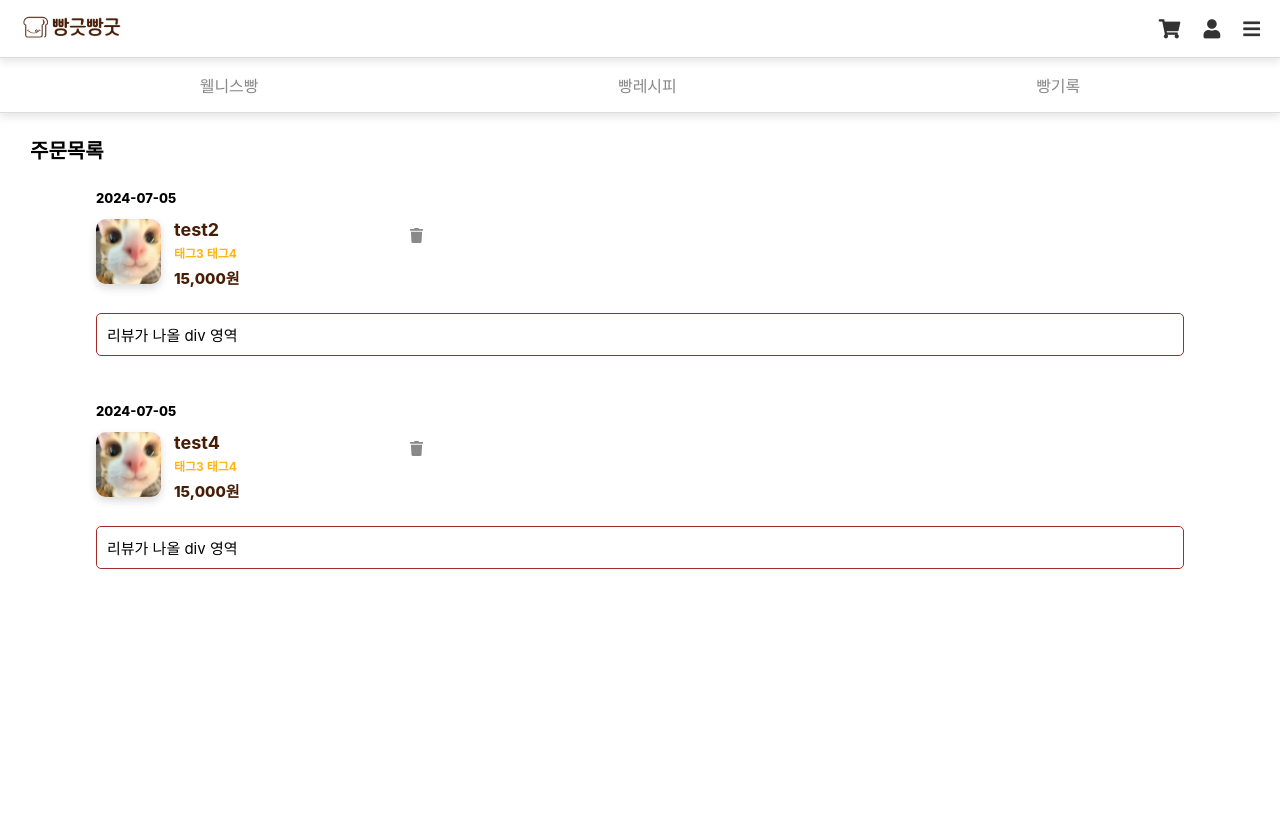
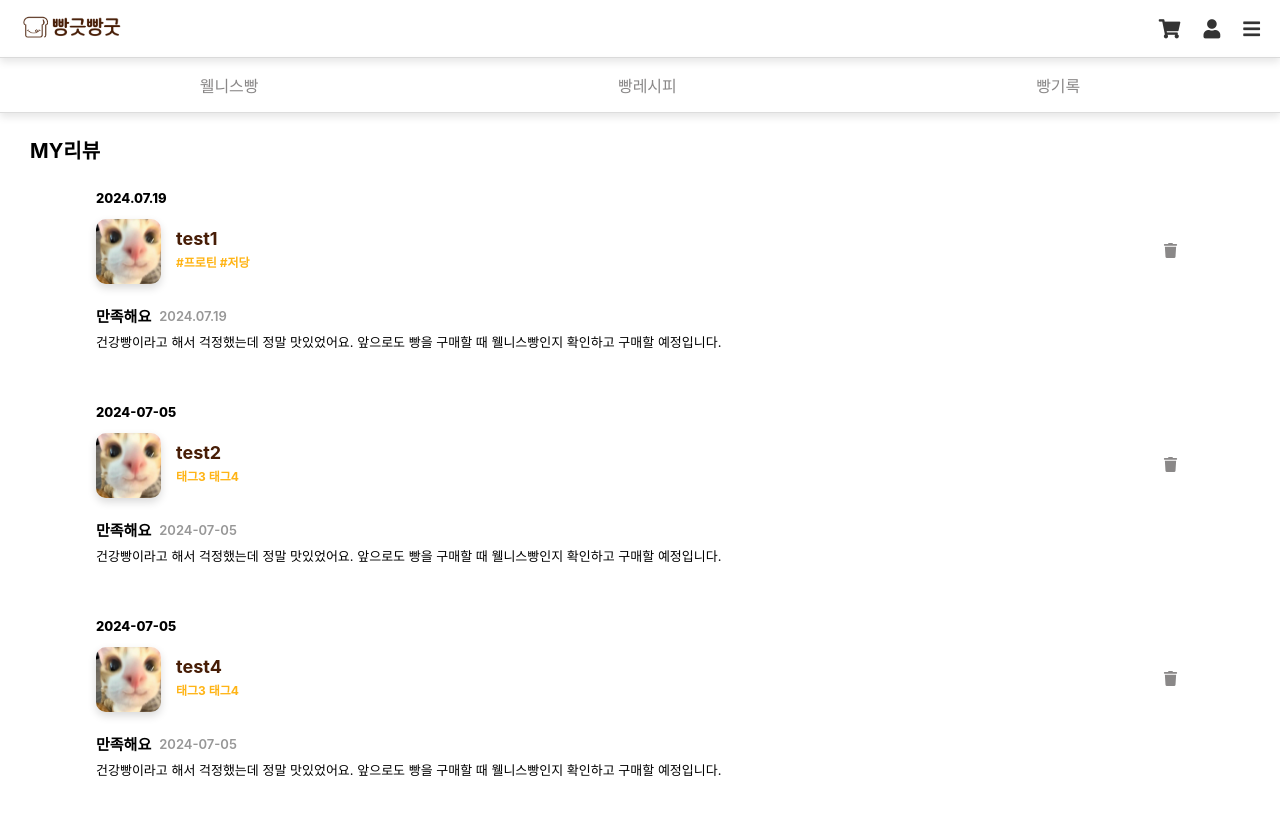
Before and after one commit to Likelion-at-SMWU-12th/DreamPatissier-Client, a React (Create React App) app in the folder dream/: page /users/reviews in a window 1280 px wide. Built offline with nearby package versions, Linux system fonts and the light colour scheme.

Commit message:
[Add] 리뷰 없을 때 출력될 화면 수정

```diff
--- a/dream/db.json
+++ b/dream/db.json
@@ -5,7 +5,10 @@
       "date": "2024-07-19",
       "image": "/bread_re.png",
       "name": "test1",
-      "tags": ["#프로틴", "#저당"],
+      "tags": [
+        "#프로틴",
+        "#저당"
+      ],
       "price": 10000,
       "reviewed": false
     },
@@ -14,7 +17,10 @@
       "date": "2024-07-05",
       "image": "/bread_re.png",
       "name": "test2",
-      "tags": ["태그3", "태그4"],
+      "tags": [
+        "태그3",
+        "태그4"
+      ],
       "price": 15000,
       "reviewed": true
     },
@@ -23,7 +29,10 @@
       "date": "2024-07-05",
       "image": "/bread_re.png",
       "name": "test3",
-      "tags": ["태그3", "태그4"],
+      "tags": [
+        "태그3",
+        "태그4"
+      ],
       "price": 15000,
       "reviewed": false
     },
@@ -32,45 +41,27 @@
       "date": "2024-07-05",
       "image": "/bread_re.png",
       "name": "test4",
-      "tags": ["태그3", "태그4"],
+      "tags": [
+        "태그3",
+        "태그4"
+      ],
       "price": 15000,
       "reviewed": true
     }
   ],
   "recipes": [
     {
-      "id": "b875",
-      "author": "user1",
-      "represent_img": "blob:http://localhost:3000/df6abf98-455e-4229-b34b-c3d820b5a309",
-      "title": "ㅇ",
-      "tags": ["ㅇ"],
-      "cookingTime": "ㅇ",
-      "equipment": ["ㅇ"],
-      "ingredients": [
-        {
-          "item": "ㅇ",
-          "quantity": "ㅇ"
-        },
-        {
-          "item": "ㅇ",
-          "quantity": "ㅇ"
-        }
-      ],
-      "steps": [
-        {
-          "image": "blob:http://localhost:3000/6afdf400-4122-4eca-a5f5-b5bdb00fe8b6",
-          "description": "ㅇ"
-        }
-      ]
-    },
-    {
       "id": "800c",
       "author": "12345",
       "represent_img": "blob:http://localhost:3000/4c585610-0c6f-429d-b9f2-559c26705903",
       "title": "ㅇ",
-      "tags": ["ㅇ"],
+      "tags": [
+        "ㅇ"
+      ],
       "cookingTime": "ㅇ",
-      "equipment": ["ㅇ"],
+      "equipment": [
+        "ㅇ"
+      ],
       "ingredients": [
         {
           "item": "ㅇ",
@@ -91,13 +82,19 @@
         "id": 1,
         "breadName": "통밀빵",
         "bakeryName": "빵집 A",
-        "tags": ["맛있다", "건강한"],
+        "tags": [
+          "맛있다",
+          "건강한"
+        ],
         "review": "부드럽고 건강한 통밀빵이었습니다!"
       },
       {
         "breadName": "바게트",
         "bakeryName": "빵집 B",
-        "tags": ["바삭하다", "고소한"],
+        "tags": [
+          "바삭하다",
+          "고소한"
+        ],
         "review": "겉은 바삭하고 속은 촉촉한 바게트!"
       }
     ],
@@ -105,13 +102,19 @@
       {
         "breadName": "크루아상",
         "bakeryName": "빵집 C",
-        "tags": ["버터", "겉은 바삭"],
+        "tags": [
+          "버터",
+          "겉은 바삭"
+        ],
         "review": "버터 향이 진하고 겉은 바삭한 크루아상!"
       },
       {
         "breadName": "치아바타",
         "bakeryName": "빵집 D",
-        "tags": ["겉은 바삭", "속은 부드러움"],
+        "tags": [
+          "겉은 바삭",
+          "속은 부드러움"
+        ],
         "review": "겉은 바삭하고 속은 부드러운 치아바타!"
       }
     ],
@@ -119,7 +122,10 @@
       {
         "breadName": "호밀빵",
         "bakeryName": "빵집 E",
-        "tags": ["건강한", "무첨가"],
+        "tags": [
+          "건강한",
+          "무첨가"
+        ],
         "review": "건강한 호밀빵, 담백하고 고소한 맛!"
       }
     ],
@@ -127,13 +133,19 @@
       {
         "breadName": "앙버터빵",
         "bakeryName": "빵집 F",
-        "tags": ["달콤한", "버터"],
+        "tags": [
+          "달콤한",
+          "버터"
+        ],
         "review": "달콤한 앙버터와 풍부한 버터 맛이 일품!"
       },
       {
         "breadName": "식빵",
         "bakeryName": "빵집 G",
-        "tags": ["부드러운", "크림"],
+        "tags": [
+          "부드러운",
+          "크림"
+        ],
         "review": "부드럽고 크림 맛이 진한 식빵!"
       }
     ],
@@ -141,7 +153,10 @@
       {
         "breadName": "소보로빵",
         "bakeryName": "빵집 H",
-        "tags": ["바삭한", "달콤한"],
+        "tags": [
+          "바삭한",
+          "달콤한"
+        ],
         "review": "바삭하고 달콤한 소보로빵, 최고의 간식!"
       }
     ]
--- a/dream/src/pages/userpage/Review.js
+++ b/dream/src/pages/userpage/Review.js
@@ -2,17 +2,21 @@ import React, { useState } from "react";
 import "../../styles/Review.css";
 import profile from "./bread.png";
 import { FaTrash } from "react-icons/fa";
+import altIcon from "../../assets/alt.png";
 
 const Review = () => {
   const [products, setProducts] = useState([
     {
       id: 1,
-      date: "2024-07-19",
+      date: "2024.07.19",
       image: profile,
       name: "test1",
       tags: ["#프로틴", "#저당"],
       price: 10000,
-      reviewed: false,
+      reviewed: true,
+      like: "만족해요",
+      description:
+        "건강빵이라고 해서 걱정했는데 정말 맛있었어요. 앞으로도 빵을 구매할 때 웰니스빵인지 확인하고 구매할 예정입니다.",
     },
     {
       id: 2,
@@ -22,6 +26,9 @@ const Review = () => {
       tags: ["태그3", "태그4"],
       price: 15000,
       reviewed: true,
+      like: "만족해요",
+      description:
+        "건강빵이라고 해서 걱정했는데 정말 맛있었어요. 앞으로도 빵을 구매할 때 웰니스빵인지 확인하고 구매할 예정입니다.",
     },
     {
       id: 3,
@@ -40,6 +47,9 @@ const Review = () => {
       tags: ["태그3", "태그4"],
       price: 15000,
       reviewed: true,
+      like: "만족해요",
+      description:
+        "건강빵이라고 해서 걱정했는데 정말 맛있었어요. 앞으로도 빵을 구매할 때 웰니스빵인지 확인하고 구매할 예정입니다.",
     },
   ]);
 
@@ -54,7 +64,7 @@ const Review = () => {
 
   return (
     <div className="order-list">
-      <div className="orderlist-title2">주문목록</div>
+      <div className="orderlist-title2">MY리뷰</div>
       {reviewedProducts.length > 0 ? (
         reviewedProducts.map((product) => (
           <div className="product-card2" key={product.id}>
@@ -68,9 +78,6 @@ const Review = () => {
               <div className="product-info2">
                 <h3 className="product-name">{product.name}</h3>
                 <div className="product-tags2">{product.tags.join(" ")}</div>
-                <div className="product-price">
-                  {product.price.toLocaleString()}원
-                </div>
               </div>
               <button
                 className="delete-button2"
@@ -79,13 +86,18 @@ const Review = () => {
                 <FaTrash />
               </button>
             </div>
-            <div>
-              <div className="show_review_text">리뷰가 나올 div 영역</div>
+            <div className="info-container">
+              <div className="product-like-show">{product.like}</div>
+              <div className="product-date-show">{product.date}</div>
             </div>
+            <div className="show_review_text">{product.description}</div>
           </div>
         ))
       ) : (
-        <div className="no-reviews">리뷰가 있는 제품이 없습니다.</div>
+        <div className="no-recipes-message">
+          <img src={altIcon}></img>
+          <p>작성된 리뷰가 존재하지 않습니다.</p>
+        </div>
       )}
     </div>
   );
--- a/dream/src/styles/Review.css
+++ b/dream/src/styles/Review.css
@@ -18,7 +18,10 @@
 
 .product-show2 {
   display: flex;
-  flex-direction: row;
+  justify-content: space-between;
+  align-items: center;
+  margin-bottom: 20px;
+  width: 100%;
 }
 
 .product-image2 {
@@ -45,7 +48,8 @@
   flex-direction: column;
   padding: 0;
   margin: 0 13px;
-  margin-bottom: 25px;
+  flex: 1;
+  margin-left: 15px;
 }
 
 .product-card2 {
@@ -64,12 +68,33 @@
   background-color: white;
   border: 0;
   height: 35px;
-  margin-left: 150px;
+  cursor: pointer;
 }
 
 .show_review_text {
+  padding: 6px 0;
+  font-size: 13px;
+  font-weight: 400;
+}
+
+.info-container {
+  display: flex;
+  gap: 8px;
+  align-items: center;
+}
+
+.product-like-show {
+  padding-top: 1px;
+  color: #000;
+  font-family: Inter;
   font-size: 15px;
-  border: 1px solid brown;
-  padding: 10px 10px;
-  border-radius: 5px;
+  font-weight: 700;
 }
+
+.product-date-show {
+  padding-top: 2px;
+  color: #979797;
+  font-family: Inter;
+  font-size: 13px;
+  font-weight: 600;
+}
```
